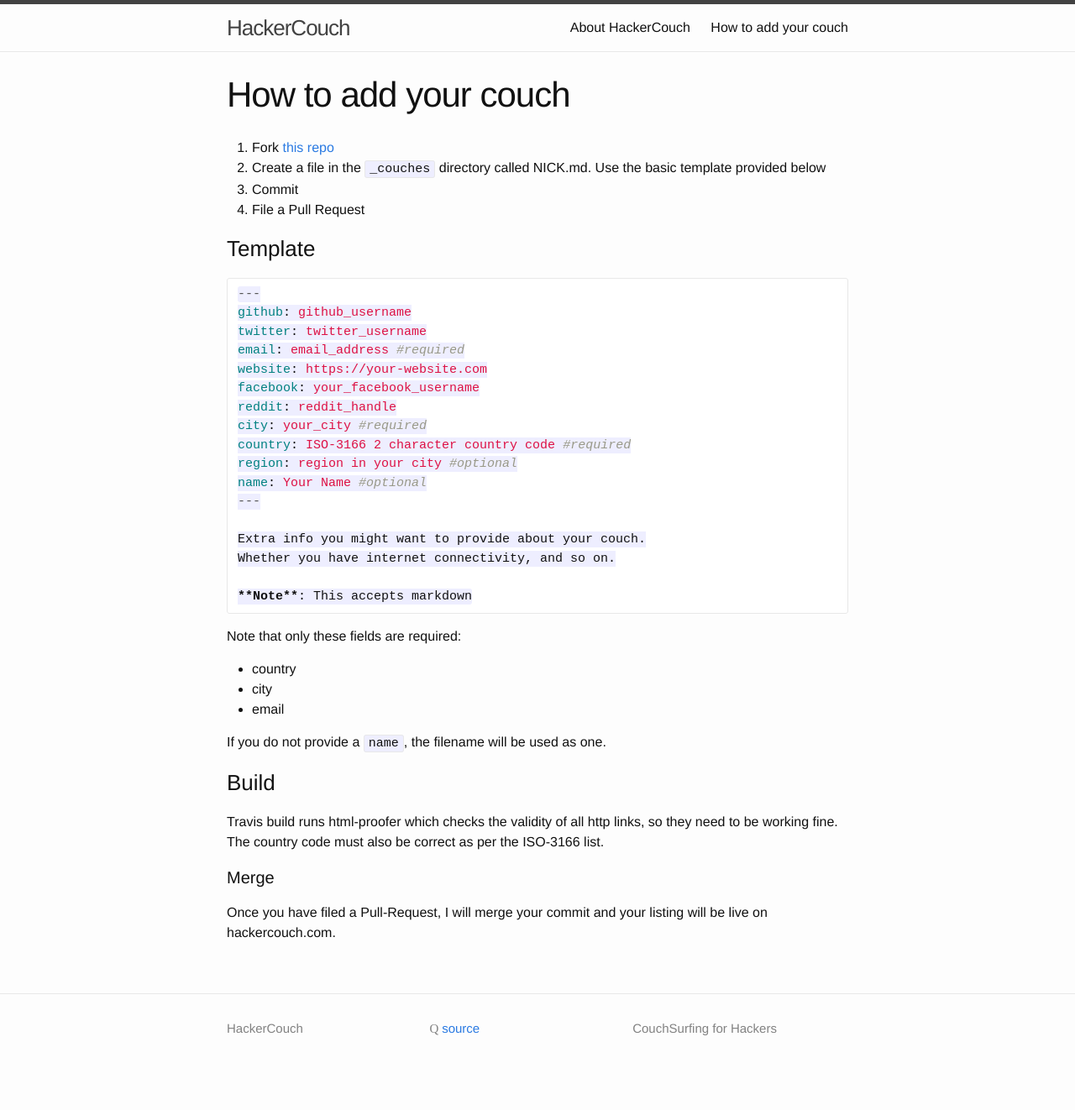
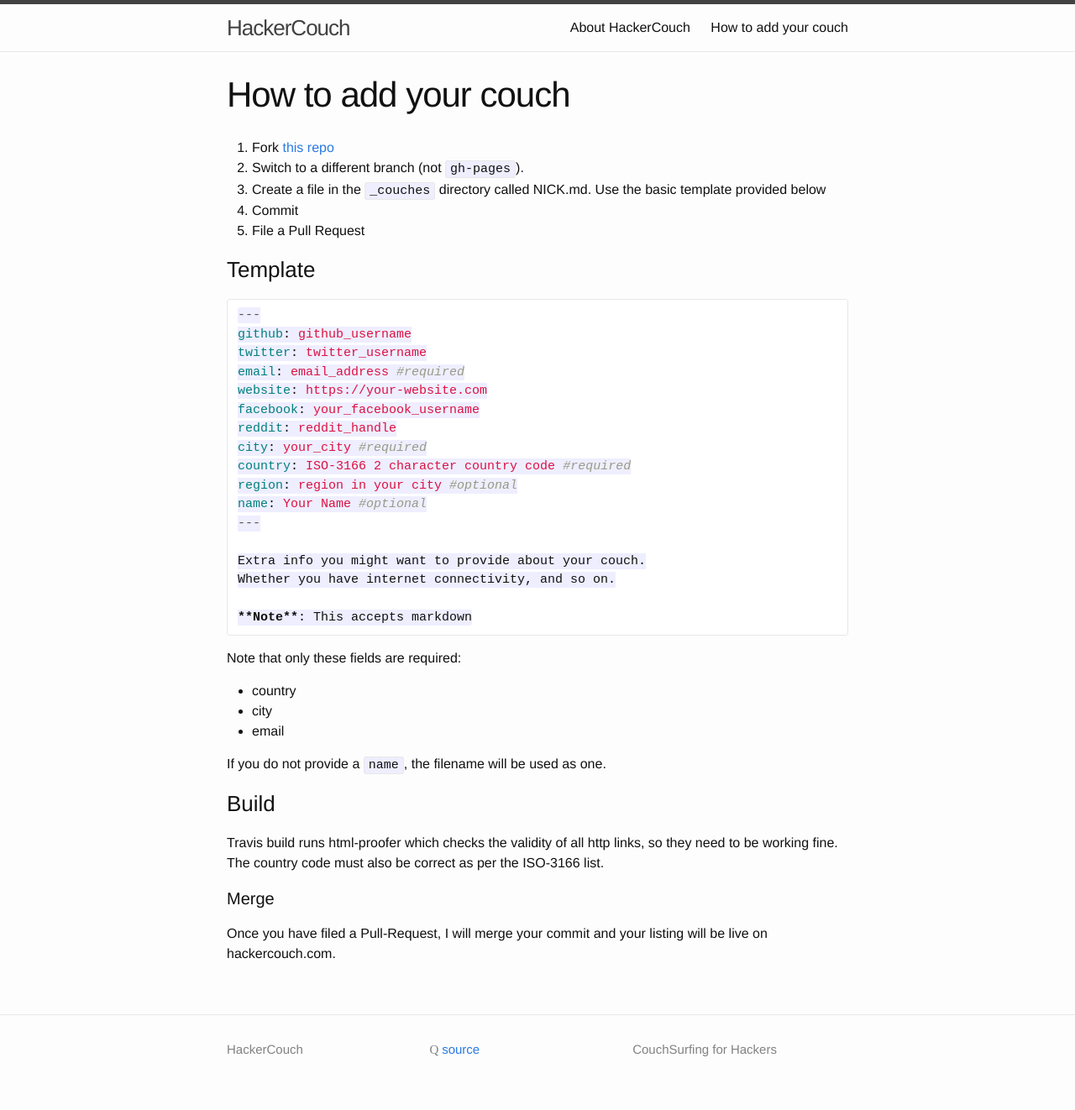
Before and after one commit to hackercouch/hackercouch, a Jekyll site: the page built from add.md, in a window 1280 px wide. Shown: the whole page at 84% size. Built offline with Jekyll 4.4.1, drawn with Linux system fonts in a browser that asks for light colours; some web fonts are replaced; before the commit the page ends 1296 px from its top, so only the background shows below that.

Commit message:
Don't use gh-pages branch for forks

```diff
--- a/add.md
+++ b/add.md
@@ -4,6 +4,7 @@
 ---
 
 1. Fork [this repo][fork]
+2. Switch to a different branch (not `gh-pages`).
 2. Create a file in the `_couches` directory called NICK.md. Use the basic template provided below
 3. Commit
 4. File a Pull Request
```
